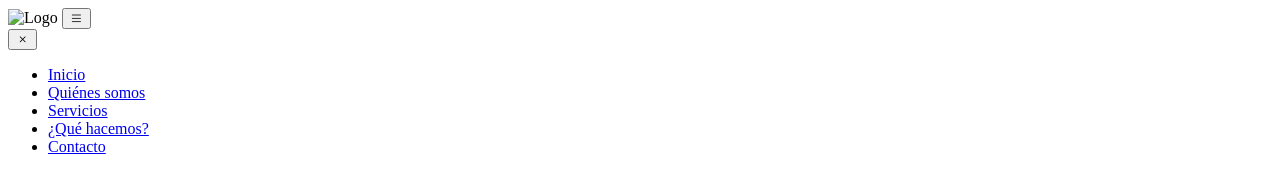
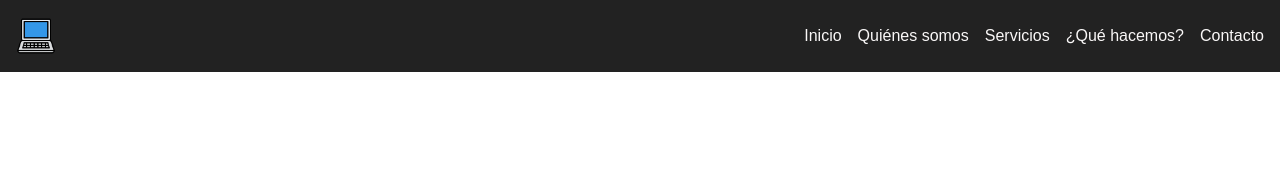
Before and after one commit to MiguelAngelRamos/repository-frontend-python, a plain HTML site: page proyecto-08/index.html in a window 1280 px wide. Drawn offline with nearby package versions, Linux system fonts and the light colour scheme.

Commit message:
diseño responsive proyecto 08

```diff
--- a/proyecto-08/css/responsive.css
+++ b/proyecto-08/css/responsive.css
@@ -0,0 +1,41 @@
+header {
+  display: flex;
+  align-items: center;
+  justify-content: space-between;
+  padding: 1rem;
+  background-color: #222;
+  position: relative;
+  z-index: 5;
+}
+
+.logo {
+  max-width: 3rem;
+  width: 40px;
+  height: 40px;
+}
+
+.nav-list {
+  list-style-type: none;
+  display: flex;
+  gap: 1rem;
+}
+
+.nav-list li a {
+ text-decoration: none;
+ color: #faf8f8;
+}
+
+.abrir-menu,
+.cerrar-menu {
+  display: none;
+  background: none;
+  border: none;
+  cursor: pointer;
+
+}
+
+@media screen and (max-width: 596px) {
+  nav {
+    opacity: 0;
+  }
+}
--- a/proyecto-08/css/styles.css
+++ b/proyecto-08/css/styles.css
@@ -0,0 +1,9 @@
+* {
+  margin: 0;
+  padding: 0;
+  box-sizing: border-box;
+}
+
+body {
+  font-family: 'Arial', sans-serif;
+}
--- a/proyecto-08/index.html
+++ b/proyecto-08/index.html
@@ -6,12 +6,14 @@
   <!-- Begin: Iconos de bootstrap -->
   <link rel="stylesheet" href="https://cdn.jsdelivr.net/npm/bootstrap-icons@1.10.3/font/bootstrap-icons.css">
  <!-- End: Iconos de bootstrap -->
+  <link rel="stylesheet" href="css/styles.css">
   <link rel="stylesheet" href="css/responsive.css">
   <title>Menu de navegación</title>
 </head>
 <body>
+
   <header>
-    <img class="logo" src="#" alt="Logo">
+    <img class="logo" src="img/notebook.png" alt="Logo">
     <button id="abrir" class="abrir-menu">
       <i class="bi bi-list"></i>
     </button>
@@ -21,7 +23,7 @@
         <i class="bi bi-x"></i>
       </button>
       <!-- ul>li*5 -->
-      <ul>
+      <ul class="nav-list">
         <li><a href="#">Inicio</a></li>
         <li><a href="#">Quiénes somos</a></li>
         <li><a href="#">Servicios</a></li>
@@ -30,5 +32,6 @@
       </ul>
     </nav>
   </header>
+
 </body>
 </html>
```
Also changed, not shown: proyecto-08/img/notebook.png (added).
